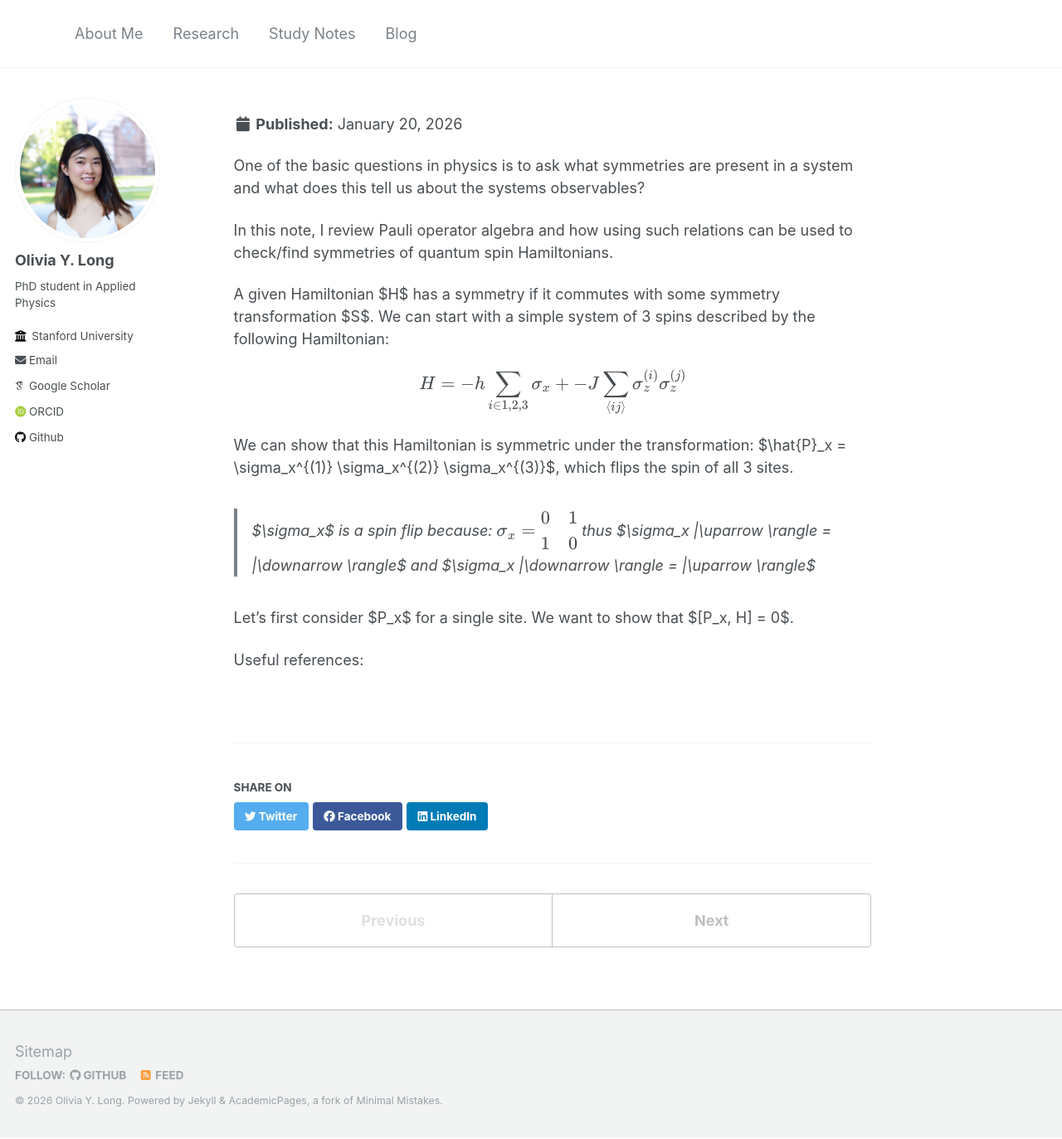
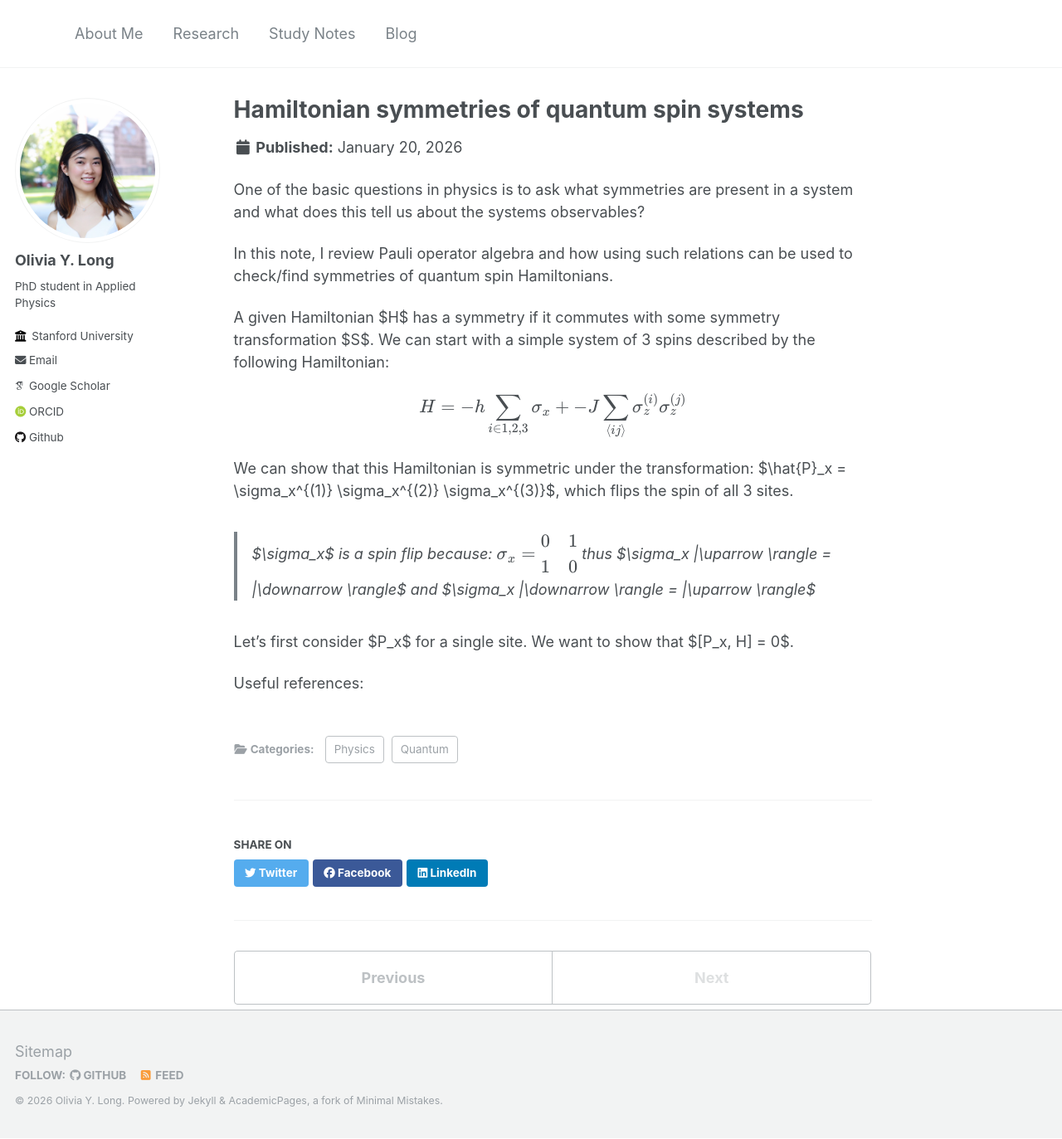
Before and after one commit to oliviaylong/oliviaylong.github.io, a Jekyll site: the page built from _studynotes/pauli_operators.md, in a window 1280 px wide and 1373 px high. Shown: the whole window at 83% size. Built offline with Jekyll 4.4.1, drawn with Linux system fonts in a browser that asks for light colours; some web fonts are replaced.

Commit message:
fixed typo

```diff
--- a/_studynotes/pauli_operators.md
+++ b/_studynotes/pauli_operators.md
@@ -6,7 +6,7 @@ topic: Physics
 date: 2026-01-20
 toc: true
 toc_sticky: true
-categories: [Physics] [Quantum]
+categories: [Physics, Quantum]
 excerpt: "Notes on Hamiltonian symmetries of quantum spin systems and a review of Pauli spin operator algebra. I also walk through the Jordan-Wigner transform."
 ---
 
```
